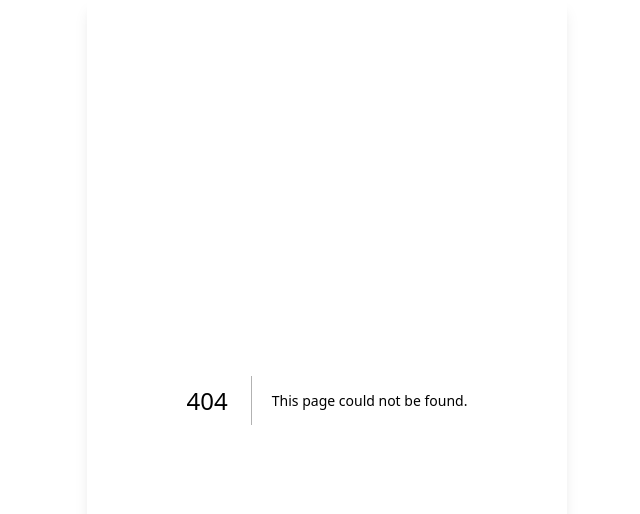
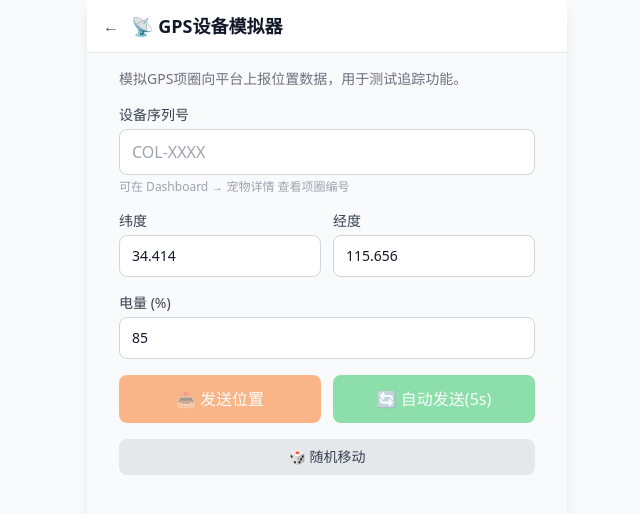
Before and after one commit to zyu728/pet-ecosystem, a Next.js app: page /devices/simulator in a window 1280 px wide. Before the commit this address had no page. Shown: the top 514 px of the page, without its empty margins (313-953 px from the left). Built offline with nearby package versions, Linux system fonts and the light colour scheme.

Commit message:
feat: GPS硬件对接 - API端点 + 设备模拟器 + 真实/模拟双模式 + Realtime订阅

```diff
--- /dev/null
+++ b/src/app/api/track/route.ts
@@ -0,0 +1,77 @@
+import { createClient } from '@supabase/supabase-js'
+import { NextResponse } from 'next/server'
+
+export async function POST(request: Request) {
+  const body = await request.json()
+  const { serial, lat, lng, battery } = body
+
+  if (!serial || !lat || !lng) {
+    return NextResponse.json({ ok: false, error: 'Missing serial/lat/lng' }, { status: 400 })
+  }
+
+  // Service role client bypasses RLS
+  const supabase = createClient(
+    process.env.NEXT_PUBLIC_SUPABASE_URL!,
+    process.env.NEXT_PUBLIC_SUPABASE_ANON_KEY!
+  )
+
+  // Validate device
+  const { data: collar, error: collarError } = await supabase
+    .from('tracking_collars')
+    .select('*, pets:pet_id(owner_id)')
+    .eq('device_serial', serial)
+    .single()
+
+  if (collarError || !collar) {
+    return NextResponse.json({ ok: false, error: 'Invalid device serial' }, { status: 403 })
+  }
+
+  // Use service_role key for write operations
+  const adminClient = createClient(
+    process.env.NEXT_PUBLIC_SUPABASE_URL!,
+    process.env.SUPABASE_SERVICE_ROLE_KEY || process.env.NEXT_PUBLIC_SUPABASE_ANON_KEY!
+  )
+
+  // Insert tracking record
+  const { error: insertError } = await adminClient
+    .from('tracking_records')
+    .insert({ collar_id: collar.id, lat, lng })
+
+  if (insertError) {
+    return NextResponse.json({ ok: false, error: insertError.message }, { status: 500 })
+  }
+
+  // Update collar status
+  await adminClient
+    .from('tracking_collars')
+    .update({ last_ping_at: new Date().toISOString(), battery_level: battery || 80 })
+    .eq('id', collar.id)
+
+  // Check geofence
+  let alert: string | null = null
+  const ownerId = (collar as any).pets?.owner_id
+  if (ownerId) {
+    const { data: fence } = await supabase
+      .from('geofences')
+      .select('*')
+      .eq('pet_id', collar.pet_id)
+      .single()
+
+    if (fence) {
+      const R = 6371000
+      const dLat = (lat - fence.lat) * Math.PI / 180
+      const dLng = (lng - fence.lng) * Math.PI / 180
+      const a = Math.sin(dLat / 2) ** 2 + Math.cos(fence.lat * Math.PI / 180) * Math.cos(lat * Math.PI / 180) * Math.sin(dLng / 2) ** 2
+      const distance = R * 2 * Math.atan2(Math.sqrt(a), Math.sqrt(1 - a))
+
+      if (distance > fence.radius_meters) {
+        alert = `宠物已离开安全区域（${Math.round(distance)}米）`
+        await adminClient.from('alerts').insert({
+          user_id: ownerId, pet_id: collar.pet_id, message: alert, lat, lng,
+        })
+      }
+    }
+  }
+
+  return NextResponse.json({ ok: true, alert })
+}
--- /dev/null
+++ b/src/app/devices/simulator/page.tsx
@@ -0,0 +1,94 @@
+'use client'
+
+import { useState } from 'react'
+import { useRouter } from 'next/navigation'
+
+export default function DeviceSimulatorPage() {
+  const router = useRouter()
+  const [serial, setSerial] = useState('')
+  const [lat, setLat] = useState('34.414')
+  const [lng, setLng] = useState('115.656')
+  const [battery, setBattery] = useState('85')
+  const [result, setResult] = useState('')
+  const [sending, setSending] = useState(false)
+
+  const randomWalk = () => {
+    const newLat = parseFloat(lat) + (Math.random() - 0.5) * 0.01
+    const newLng = parseFloat(lng) + (Math.random() - 0.5) * 0.01
+    setLat(newLat.toFixed(6))
+    setLng(newLng.toFixed(6))
+    setBattery(String(Math.max(5, parseInt(battery) - Math.floor(Math.random() * 3))))
+  }
+
+  const sendLocation = async () => {
+    setSending(true)
+    try {
+      const res = await fetch('/api/track', {
+        method: 'POST',
+        headers: { 'Content-Type': 'application/json' },
+        body: JSON.stringify({ serial, lat: parseFloat(lat), lng: parseFloat(lng), battery: parseInt(battery) }),
+      })
+      const data = await res.json()
+      setResult(JSON.stringify(data, null, 2))
+    } catch (e: any) {
+      setResult('Error: ' + e.message)
+    }
+    setSending(false)
+  }
+
+  const startAutoSend = () => {
+    sendLocation()
+    randomWalk()
+    const timer = setInterval(() => {
+      sendLocation()
+      randomWalk()
+    }, 5000)
+    return () => clearInterval(timer)
+  }
+
+  return (
+    <div className="min-h-screen bg-gray-50">
+      <div className="sticky top-0 bg-white z-10 px-4 py-3 border-b flex items-center gap-3">
+        <button onClick={() => router.back()} className="text-gray-600">←</button>
+        <h1 className="text-lg font-bold">📡 GPS设备模拟器</h1>
+      </div>
+
+      <div className="p-4 space-y-4 max-w-md mx-auto">
+        <p className="text-sm text-gray-500">模拟GPS项圈向平台上报位置数据，用于测试追踪功能。</p>
+
+        <div>
+          <label className="block text-sm font-medium text-gray-700 mb-1">设备序列号</label>
+          <input value={serial} onChange={(e) => setSerial(e.target.value)} placeholder="COL-XXXX" className="w-full border border-gray-300 rounded-lg px-3 py-2.5 outline-none focus:ring-2 focus:ring-orange-400" />
+          <p className="text-xs text-gray-400 mt-1">可在 Dashboard → 宠物详情 查看项圈编号</p>
+        </div>
+
+        <div className="grid grid-cols-2 gap-3">
+          <div>
+            <label className="block text-sm font-medium text-gray-700 mb-1">纬度</label>
+            <input value={lat} onChange={(e) => setLat(e.target.value)} className="w-full border border-gray-300 rounded-lg px-3 py-2.5 outline-none text-sm" />
+          </div>
+          <div>
+            <label className="block text-sm font-medium text-gray-700 mb-1">经度</label>
+            <input value={lng} onChange={(e) => setLng(e.target.value)} className="w-full border border-gray-300 rounded-lg px-3 py-2.5 outline-none text-sm" />
+          </div>
+        </div>
+
+        <div>
+          <label className="block text-sm font-medium text-gray-700 mb-1">电量 (%)</label>
+          <input type="number" value={battery} onChange={(e) => setBattery(e.target.value)} className="w-full border border-gray-300 rounded-lg px-3 py-2.5 outline-none text-sm" />
+        </div>
+
+        <div className="flex gap-3">
+          <button onClick={sendLocation} disabled={sending || !serial} className="flex-1 bg-orange-500 text-white py-3 rounded-lg font-medium disabled:opacity-50">{sending ? '发送中...' : '📤 发送位置'}</button>
+          <button onClick={startAutoSend} disabled={!serial} className="flex-1 bg-green-500 text-white py-3 rounded-lg font-medium disabled:opacity-50">🔄 自动发送(5s)</button>
+        </div>
+
+        <button onClick={randomWalk} className="w-full bg-gray-200 text-gray-700 py-2 rounded-lg text-sm">🎲 随机移动</button>
+
+        {result && (
+          <div className="bg-black text-green-400 font-mono text-xs p-4 rounded-xl whitespace-pre-wrap">{result}</div>
+        )}
+      </div>
+    </div>
+  )
+}
--- a/src/app/pets/tracking/page.tsx
+++ b/src/app/pets/tracking/page.tsx
@@ -5,6 +5,7 @@ import { useRouter, useSearchParams } from 'next/navigation'
 import { useAuth } from '@/lib/hooks/useAuth'
 import { useAMap } from '@/lib/hooks/useAMap'
 import { useTracking } from '@/lib/hooks/useTracking'
+import { createClient } from '@/lib/supabase/client'
 import { getGeofence, saveGeofence, checkGeofence } from '@/lib/db/geofence'
 import Loading from '@/components/ui/Loading'
 import Modal from '@/components/ui/Modal'
@@ -28,6 +29,7 @@ function TrackingContent() {
   const [showGeofenceModal, setShowGeofenceModal] = useState(false)
   const [fenceRadius, setFenceRadius] = useState(500)
   const [notifyPermission, setNotifyPermission] = useState('default')
+  const [isRealMode, setIsRealMode] = useState(false)
 
   useEffect(() => { if ('Notification' in window) setNotifyPermission(Notification.permission) }, [])
 
@@ -47,6 +49,34 @@ function TrackingContent() {
     if (!petId) return
     getGeofence(petId).then(setGeofence)
   }, [petId])
+
+  // Realtime 订阅（真实模式）
+  useEffect(() => {
+    if (!isRealMode || !collar) return
+    const supabase = createClient()
+    const sub = supabase
+      .channel(`tracking:${collar.id}`)
+      .on('postgres_changes', {
+        event: 'INSERT', schema: 'public', table: 'tracking_records',
+        filter: `collar_id=eq.${collar.id}`,
+      }, (payload: any) => {
+        const rec = payload.new
+        // Check geofence automatically
+        if (petId && user) {
+          checkGeofence(petId, rec.lat, rec.lng, user.id).then((alert) => {
+            if (alert) notify('🚨 宠物出圈告警', alert.message)
+          })
+        }
+        // Manually reload all records
+        if (collar) {
+          import('@/lib/db/tracking').then(({ getTrackingRecords }) => {
+            getTrackingRecords(collar.id).then(() => {})
+          })
+        }
+      })
+      .subscribe()
+    return () => { sub.unsubscribe() }
+  }, [isRealMode, collar, petId, user])
 
   // 初始化地图
   useEffect(() => {
@@ -150,6 +180,9 @@ function TrackingContent() {
               {collar && <p className="text-xs text-gray-400">电量 {collar.battery_level}% · {records.length} 个点</p>}
             </div>
             <div className="flex gap-2">
+              <button onClick={() => setIsRealMode(!isRealMode)} className={`text-xs px-2 py-1 rounded-full ${isRealMode ? 'bg-green-500 text-white' : 'bg-gray-200 text-gray-600'}`}>
+                {isRealMode ? '📡 真实' : '🎮 模拟'}
+              </button>
               <button onClick={() => setShowGeofenceModal(true)} className="text-sm bg-green-500 text-white px-3 py-1 rounded-full">
                 {geofence ? '🛡️ 围栏' : '➕ 围栏'}
               </button>
```
